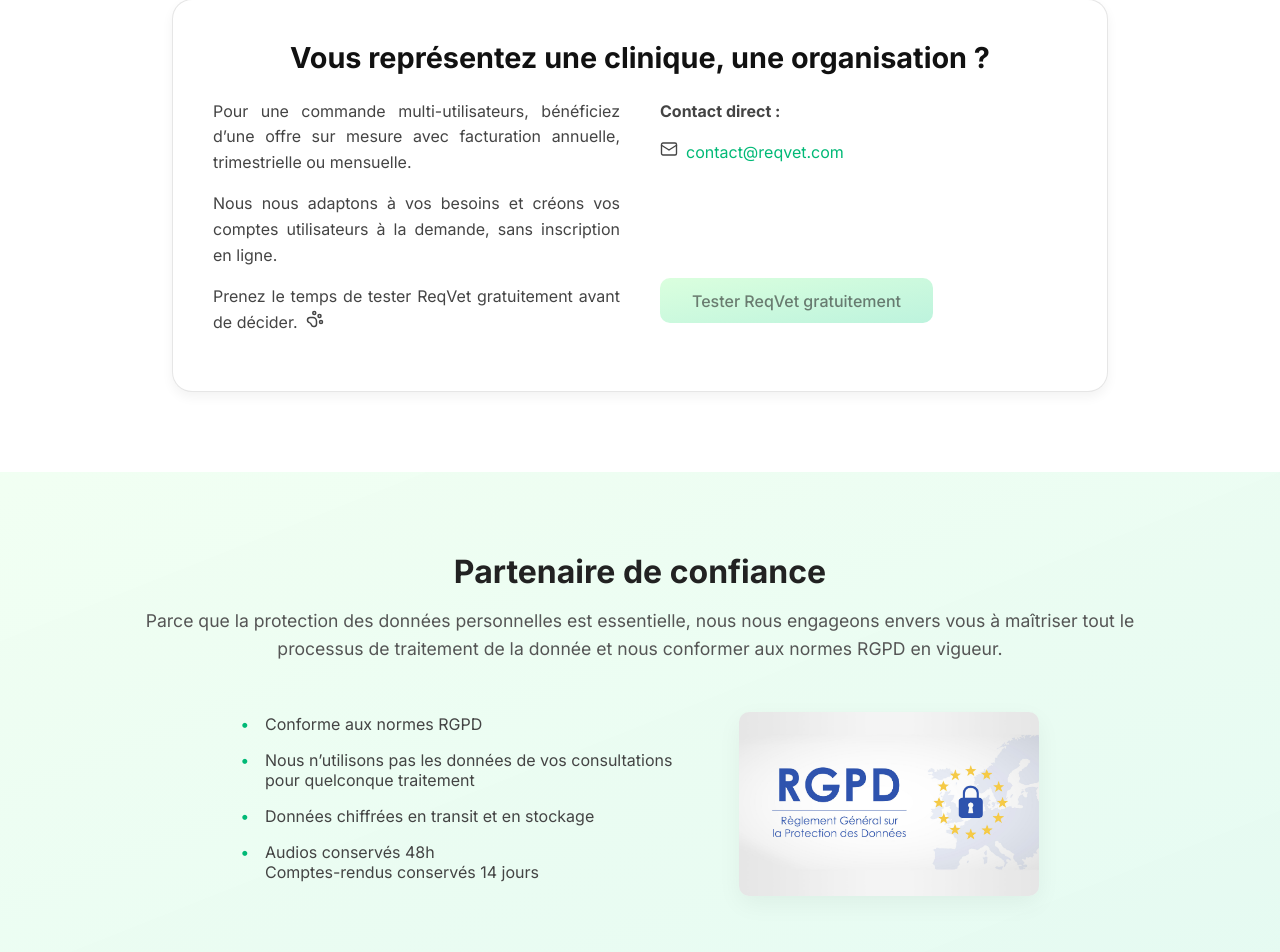
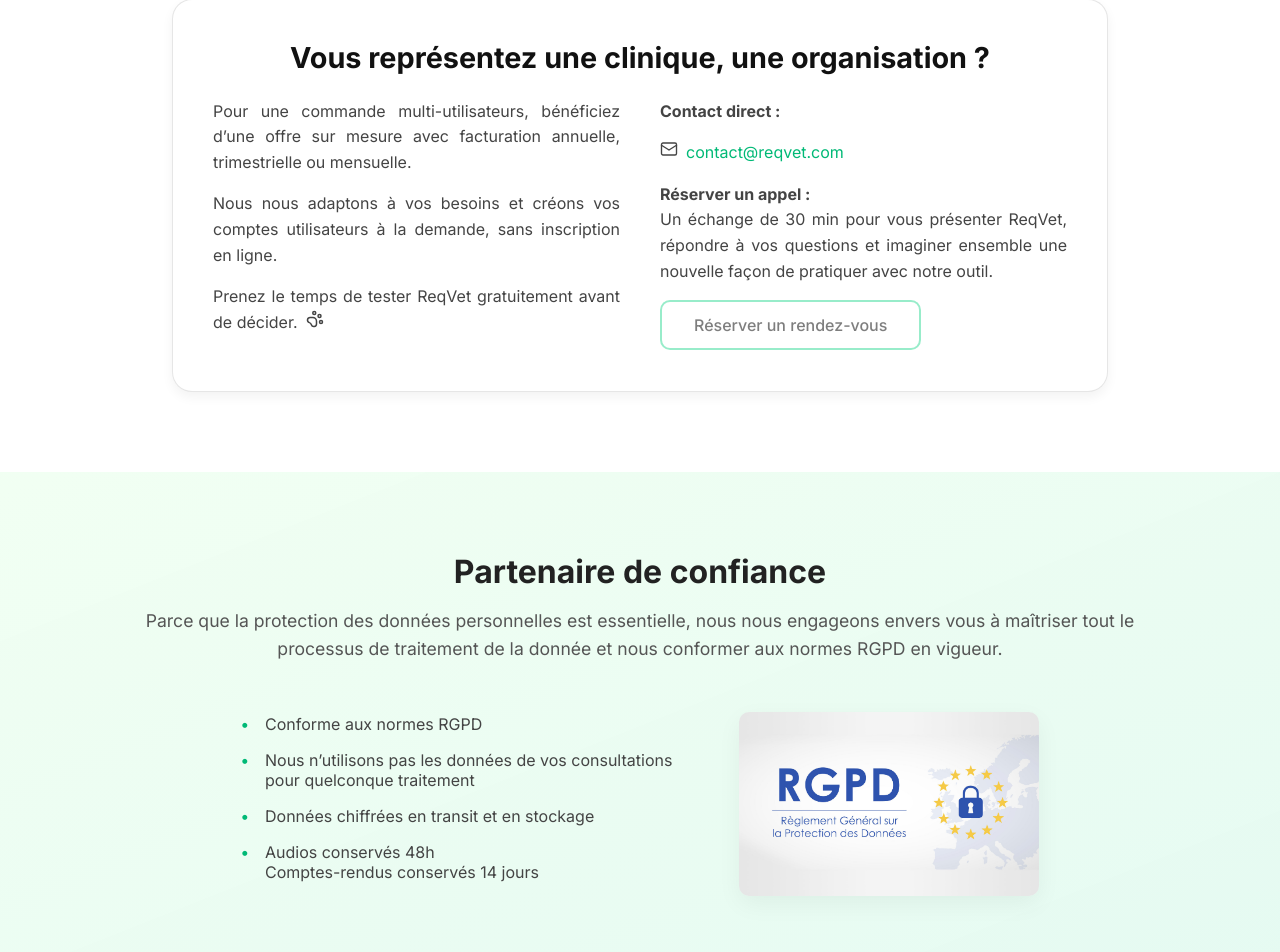
Before and after one commit to Tornaid/reqvet-website, a Next.js app: page / in a window 1280 px wide. Shown: the part 4897-5849 px from the top of the page. Built offline with nearby package versions, Linux system fonts and the light colour scheme.

Commit message:
add Calendly section

```diff
--- a/components/PricingSection.tsx
+++ b/components/PricingSection.tsx
@@ -55,7 +55,7 @@ export default function PricingSection() {
               utilisateurs à la demande, sans inscription en ligne.
             </p>
             <p>
-            Prenez le temps de tester ReqVet gratuitement avant de décider.
+              Prenez le temps de tester ReqVet gratuitement avant de décider.
               <PawPrint size={18} style={{ marginLeft: "8px" }} />
             </p>
           </div>
@@ -65,17 +65,31 @@ export default function PricingSection() {
               <strong>Contact direct :</strong>
             </p>
             <p>
-            <Mail size={18} strokeWidth={1.8} style={{ marginRight: "8px" }} />
+              <Mail
+                size={18}
+                strokeWidth={1.8}
+                style={{ marginRight: "8px" }}
+              />
               <a href="mailto:contact@reqvet.com">contact@reqvet.com</a>
-            </p><br /><br /><br /><br />
+            </p>
+
+            <p>
+              <strong>Réserver un appel :</strong>
+              <br />
+              Un échange de 30 min pour vous présenter ReqVet, répondre à vos
+              questions et imaginer ensemble une nouvelle façon de pratiquer
+              avec notre outil.
+            </p>
+
             <a
-          href="https://app.reqvet.com/signup"
-          target="_blank"
-          rel="noopener noreferrer"
-        >
-          <button className={styles.secondTrialButton}>Tester ReqVet gratuitement</button>
-        </a>
-
+              href="https://calendly.com/contact-reqvet/30min"
+              target="_blank"
+              rel="noopener noreferrer"
+            >
+              <button className={styles.secondTrialButton}>
+                Réserver un rendez-vous
+              </button>
+            </a>
           </div>
         </div>
       </div>
--- a/components/styles/PricingSection.module.scss
+++ b/components/styles/PricingSection.module.scss
@@ -155,18 +155,18 @@
   }
 
   .secondTrialButton {
-    margin-top: 1rem;
-      background: linear-gradient(to bottom right, #66ff753d, #00d17d42);
+      background: none;
       color: #22222295;
       font-weight: 500;
-      border: none;
+      border: 2px solid #00d17d67;
       padding: 0.8rem 2rem;
       border-radius: 10px;
       font-size: 1rem;
       cursor: pointer;
-      transition: transform 0.3s ease;
+      transition: all 0.3s ease;
 
       &:hover {
         transform: translateY(-5px);
+        background: linear-gradient(to bottom right, #66ff753d, #00d17d42);
       }
   }
```
